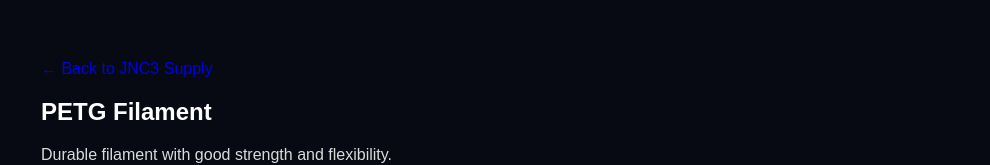
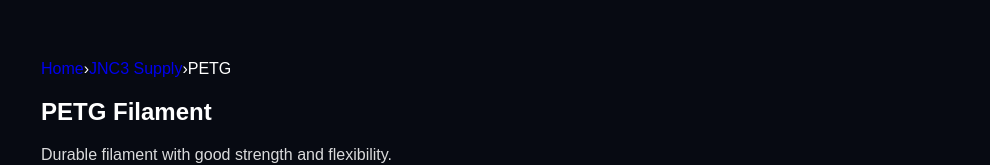
Before and after one commit to jnc3designs/jnc3designs-website, a Next.js app in the folder jnc3designs-premium/: page /supply/petg in a window 1280 px wide. Shown: the top 165 px of the page, without its empty margins (99-1089 px from the left). Built offline with nearby package versions, Linux system fonts and the light colour scheme.

Commit message:
Replace back link with breadcrumb navigation

```diff
--- a/jnc3designs-premium/app/supply/[category]/page.js
+++ b/jnc3designs-premium/app/supply/[category]/page.js
@@ -28,9 +28,13 @@ export default async function CategoryPage({ params }) {
   return (
     <main>
       <section className="section">
-        <a href="/supply" className="underline">
-          ← Back to JNC3 Supply
-        </a>
+        <nav className="breadcrumbs">
+  <a href="/">Home</a>
+  <span>›</span>
+  <a href="/supply">JNC3 Supply</a>
+  <span>›</span>
+  <span>{category.name}</span>
+</nav>
 
         <h1>{category.name} Filament</h1>
 
```
